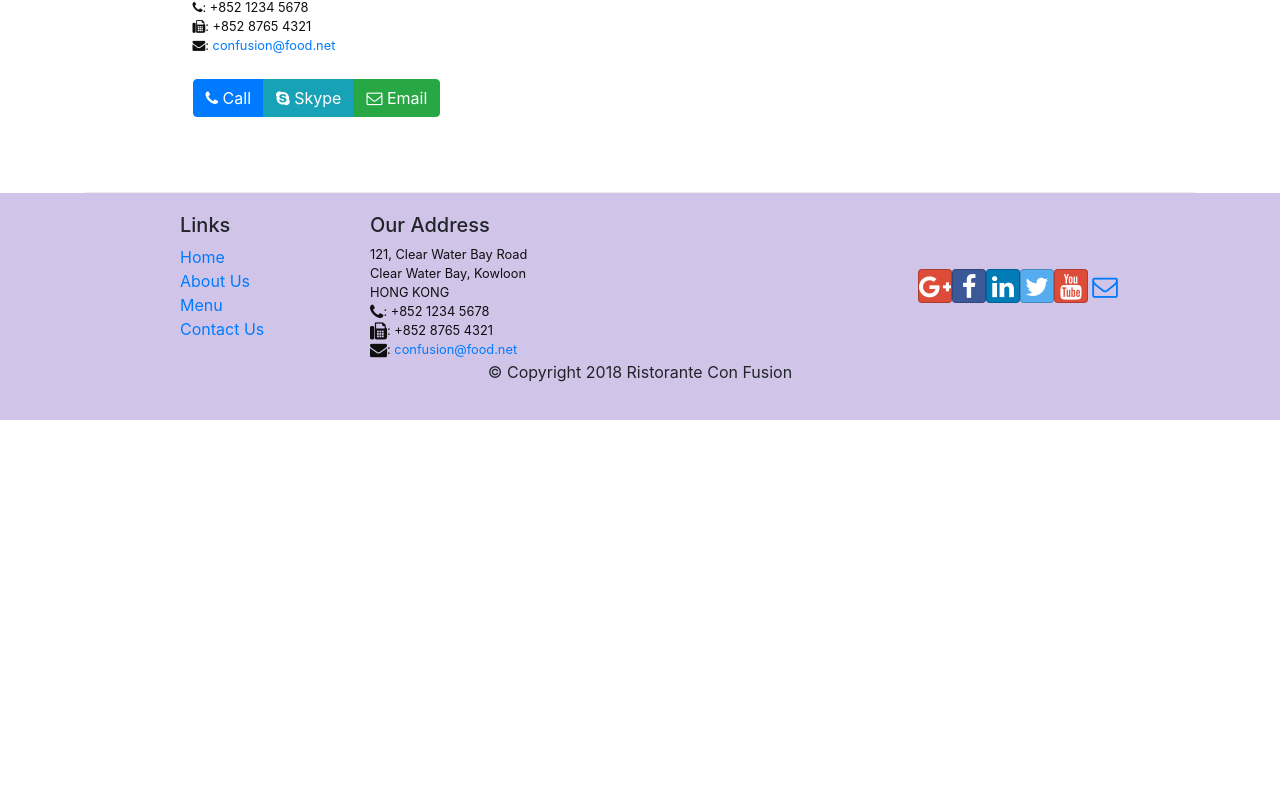
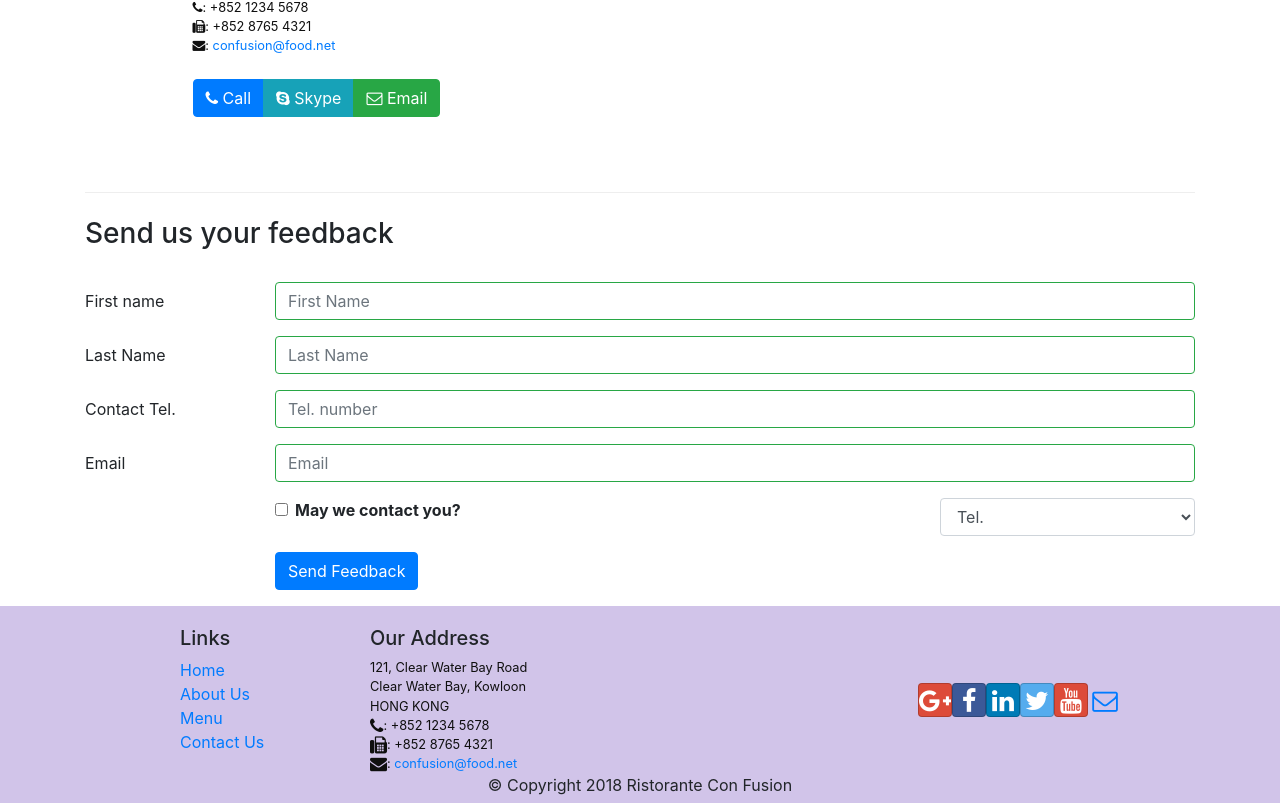
Before and after one commit to hailer24/react-strap, a React (Create React App) app: page /contactus in a window 1280 px wide. Shown: the part 613-1416 px from the top of the page. Before the commit the page ends 1033 px from the top, so only its background shows below. Built offline with nearby package versions, Linux system fonts and the light colour scheme.

Commit message:
added form validation

```diff
--- a/src/components/ContactComponent.js
+++ b/src/components/ContactComponent.js
@@ -1,8 +1,99 @@
 import React from "react";
 import { Link } from "react-router-dom";
-import { Breadcrumb, BreadcrumbItem } from "reactstrap";
+import {
+  Breadcrumb,
+  BreadcrumbItem,
+  Button,
+  Col,
+  Form,
+  FormGroup,
+  Input,
+  Label,
+  Row,
+  FormFeedback,
+} from "reactstrap";
 
-function Contact(props) {
+class Contact extends React.Component {
+  constructor(props) {
+    super(props);
+    this.state = {
+      firstname: "",
+      lastname: "",
+      telnum: "",
+      email: "",
+      agree: false,
+      contactType: "Tel.",
+      message: "",
+      touched: {
+        firstname: false,
+        lastname: false,
+        telnum: false,
+        email: false,
+      },
+    };
+    this.handleInputChange = this.handleInputChange.bind(this);
+    this.handleSubmit = this.handleSubmit.bind(this);
+    this.handleBlur = this.handleBlur.bind(this);
+  }
+  handleInputChange(e) {
+    const target = e.target;
+    const value = target.type === "checkbox" ? target.checked : target.value;
+    const name = target.name;
+
+    this.setState({
+      [name]: value,
+    });
+  }
+  handleSubmit(e) {
+    console.log("Current State is: " + JSON.stringify(this.state));
+    alert("Current State is: " + JSON.stringify(this.state));
+    e.preventDefault();
+  }
+  handleBlur = (field) => (e) => {
+    this.setState({
+      touched: { ...this.state.touched, [field]: true },
+    });
+  };
+
+  validate(firstname, lastname, telnum, email) {
+    const errors = {
+      firstname: "",
+      lastname: "",
+      telnum: "",
+      email: "",
+    };
+
+    if (this.state.touched.firstname && firstname.length < 3)
+      errors.firstname = "First Name should be >= 3 characters";
+    else if (this.state.touched.firstname && firstname.length > 10)
+      errors.firstname = "First Name should be <= 10 characters";
+
+    if (this.state.touched.lastname && lastname.length < 3)
+      errors.lastname = "Last Name should be >= 3 characters";
+    else if (this.state.touched.lastname && lastname.length > 10)
+      errors.lastname = "Last Name should be <= 10 characters";
+
+    const reg = /^\d+$/;
+    if (this.state.touched.telnum && !reg.test(telnum))
+      errors.telnum = "Tel. Number should contain only numbers";
+
+    if (
+      this.state.touched.email &&
+      email.split("").filter((x) => x === "@").length !== 1
+    )
+      errors.email = "Email should contain a @";
+
+    return errors;
+  }
+
+  render() {
+    const errors = this.validate(
+      this.state.firstname,
+      this.state.lastname,
+      this.state.telnum,
+      this.state.email
+    );
+
     return (
       <div className="container">
         <div className="row">
@@ -59,8 +150,127 @@
             </div>
           </div>
         </div>
+        <div className="row">
+          <div className="col-12 mb-4 mt-4">
+            <h3>Send us your feedback</h3>
+          </div>
+          <div className="col-12 md-9">
+            <Form onSubmit={this.handleSubmit}>
+              <FormGroup row>
+                <Label htmlFor="firstname" md={2}>
+                  First name
+                </Label>
+                <Col md={10}>
+                  <Input
+                    type="text"
+                    id="firstname"
+                    name="firstname"
+                    placeholder="First Name"
+                    value={this.state.firstname}
+                    onChange={this.handleInputChange}
+                    onBlur={this.handleBlur("firstname")}
+                    valid={errors.firstname === ""}
+                    invalid={errors.firstname !== ""}
+                  ></Input>
+                  <FormFeedback>{errors.firstname}</FormFeedback>
+                </Col>
+              </FormGroup>
+              <FormGroup row>
+                <Label htmlFor="lastname" md={2}>
+                  Last Name
+                </Label>
+                <Col md={10}>
+                  <Input
+                    type="text"
+                    id="lastname"
+                    name="lastname"
+                    placeholder="Last Name"
+                    value={this.state.lastname}
+                    onChange={this.handleInputChange}
+                    onBlur={this.handleBlur("lastname")}
+                    valid={errors.lastname === ""}
+                    invalid={errors.lastname !== ""}
+                  />
+                  <FormFeedback>{errors.lastname}</FormFeedback>
+                </Col>
+              </FormGroup>
+              <FormGroup row>
+                <Label htmlFor="telnum" md={2}>
+                  Contact Tel.
+                </Label>
+                <Col md={10}>
+                  <Input
+                    type="tel"
+                    id="telnum"
+                    name="telnum"
+                    placeholder="Tel. number"
+                    value={this.state.telnum}
+                    onChange={this.handleInputChange}
+                    onBlur={this.handleBlur("telnum")}
+                    valid={errors.telnum === ""}
+                    invalid={errors.telnum !== ""}
+                  />
+                  <FormFeedback>{errors.telnum}</FormFeedback>
+                </Col>
+              </FormGroup>
+              <FormGroup row>
+                <Label htmlFor="email" md={2}>
+                  Email
+                </Label>
+                <Col md={10}>
+                  <Input
+                    type="email"
+                    id="email"
+                    name="email"
+                    placeholder="Email"
+                    value={this.state.email}
+                    onChange={this.handleInputChange}
+                    onBlur={this.handleBlur("email")}
+                    valid={errors.email === ""}
+                    invalid={errors.email !== ""}
+                  />
+                  <FormFeedback>{errors.email}</FormFeedback>
+                </Col>
+              </FormGroup>
+              <FormGroup row>
+                <Col md={{ size: 6, offset: 2 }}>
+                  <FormGroup check>
+                    <Label check>
+                      <Input
+                        type="checkbox"
+                        name="agree"
+                        checked={this.state.agree}
+                        onChange={this.handleInputChange}
+                      />{" "}
+                      <strong>May we contact you?</strong>
+                    </Label>
+                  </FormGroup>
+                </Col>
+                <Col md={{ size: 3, offset: 1 }}>
+                  <Input
+                    type="select"
+                    name="contactType"
+                    value={this.state.contactType}
+                    onChange={this.handleInputChange}
+                  >
+                    <option>Tel.</option>
+                    <option>Email</option>
+                  </Input>
+                </Col>
+              </FormGroup>
+              <FormGroup row>
+                <Col md={{ size: 10, offset: 2 }}>
+                  <Button type="submit" color="primary">
+                    Send Feedback
+                  </Button>
+                </Col>
+              </FormGroup>
+            </Form>
+          </div>
+        </div>
       </div>
     );
   }
+}
 
 export default Contact;
```
Lines whose indentation alone changed are shown as unchanged.
